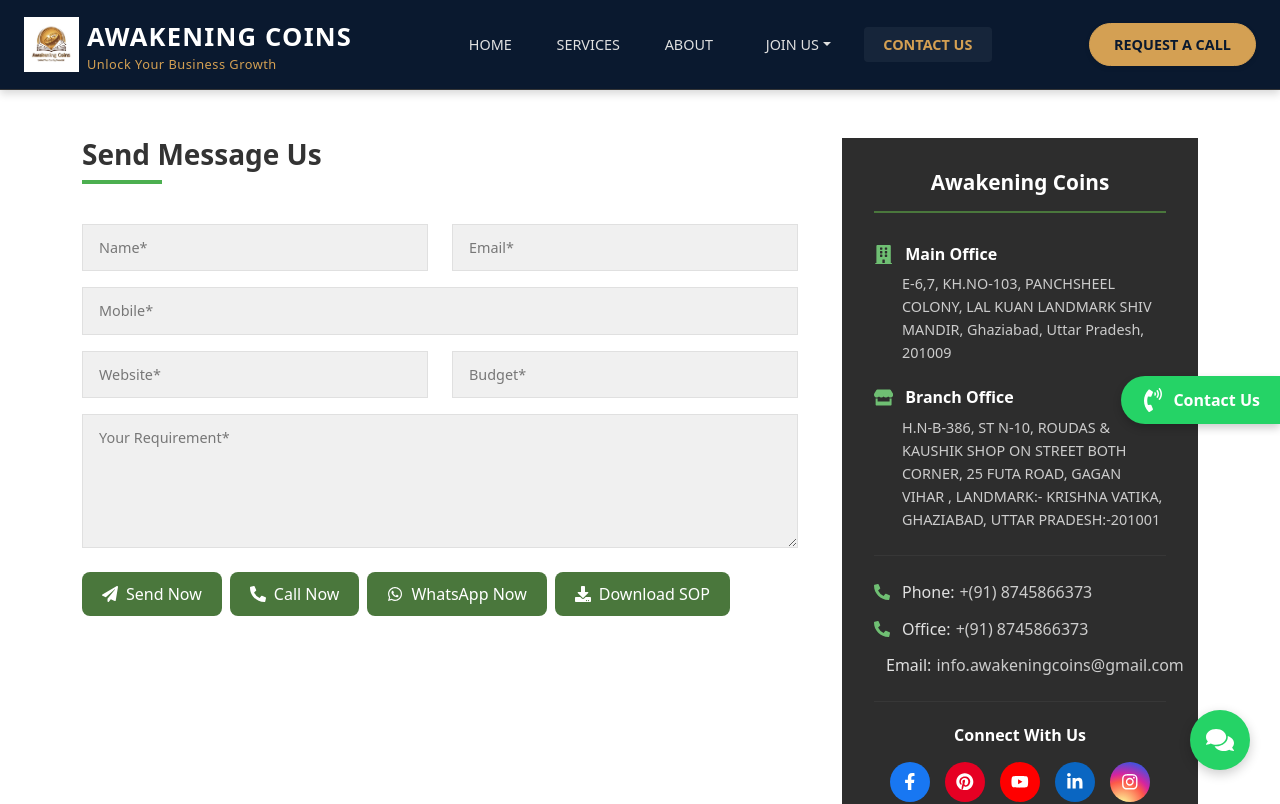
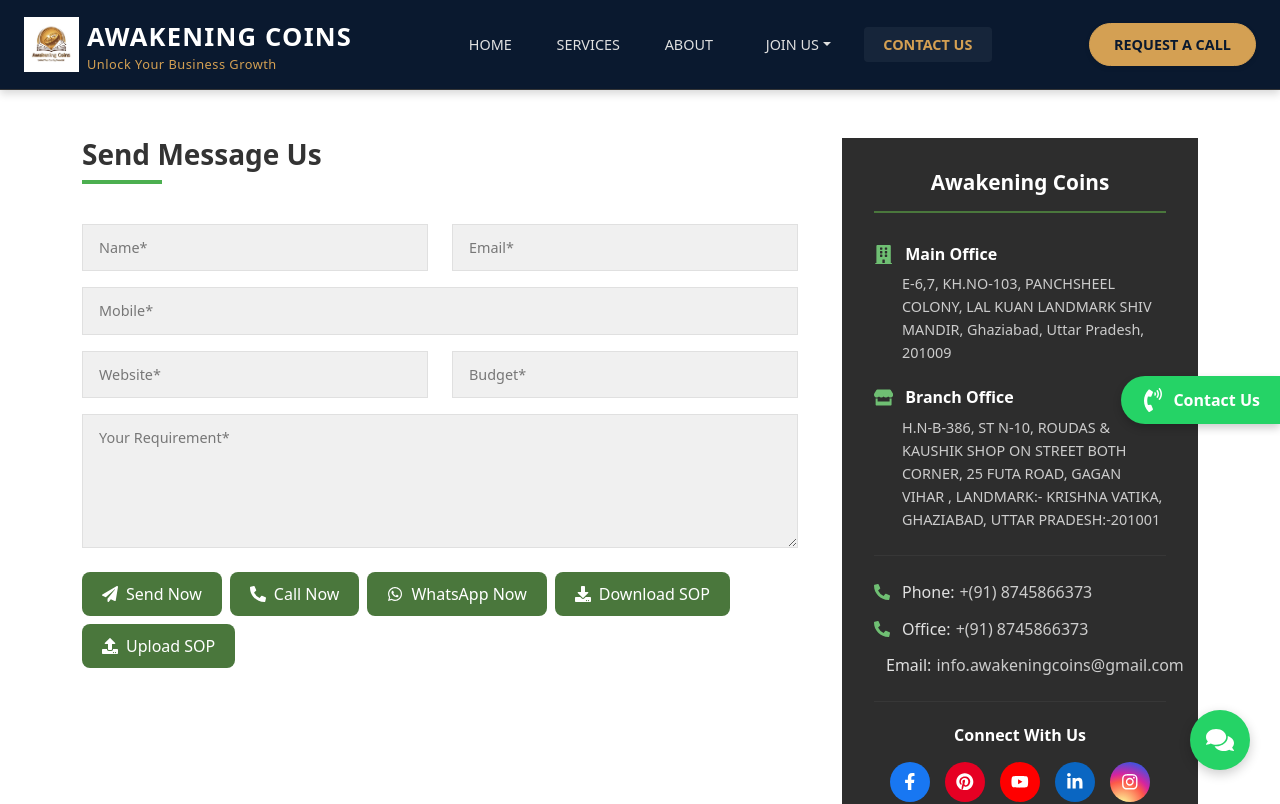
Before and after one commit to Awakening-2025/e-comm-project, a React (Vite) app in the folder frontend/: page /contact in a window 1280 px wide. Shown: the top 804 px of the page. Built offline with nearby package versions, Linux system fonts and the light colour scheme.

Commit message:
commit code add one more btn for upload SOP file

```diff
--- a/frontend/src/components/ContactPage.jsx
+++ b/frontend/src/components/ContactPage.jsx
@@ -316,6 +316,9 @@ function ContactPage() {
                 <Button as="a" href="/Website_SOP_Requirement_Form.docx" download className="btn-action-gits whatsapp-btn">
                   <FaDownload className="me-2" /> Download SOP
                 </Button>
+                <Button as="a" href="https://forms.gle/we4rQsDHMDGc5QLx5" target='_blank' rel="noopener noreferrer" className="btn-action-gits whatsapp-btn">
+                  <FaUpload className="me-2" /> Upload SOP
+                </Button>
               </div>
             </Form>
           </Col>
```
